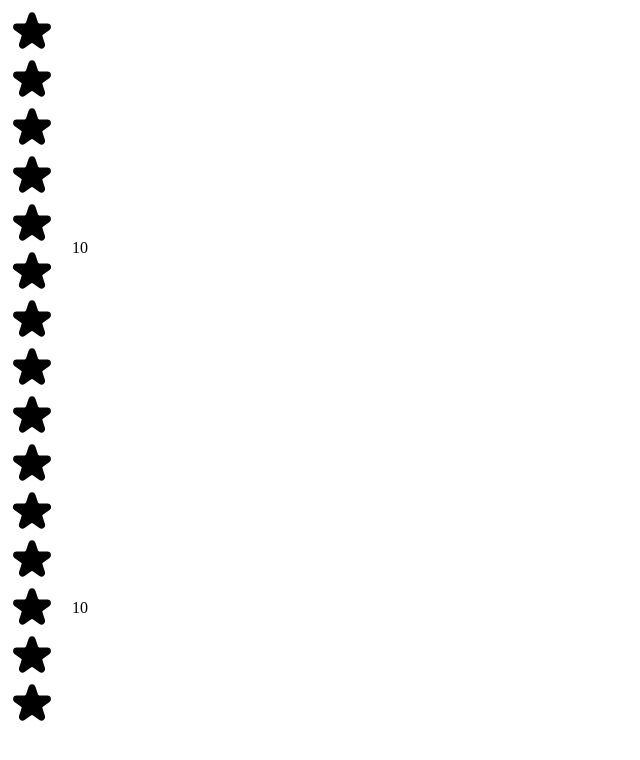
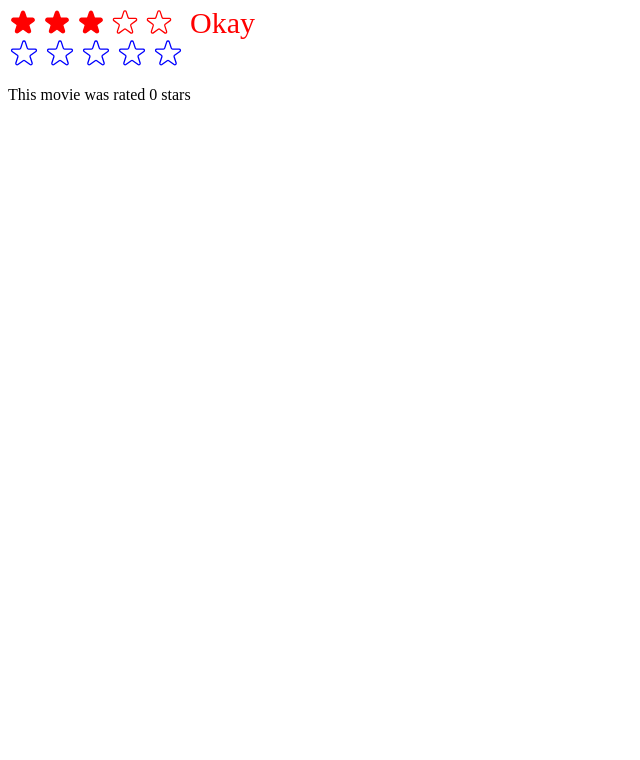
Before and after one commit to pawansarap/usepopcorn, a React (Create React App) app: page / in a window 1280 px wide. Shown: the top 760 px of the page, without its empty margins (0-640 px from the left). Built offline with nearby package versions, Linux system fonts and the light colour scheme.

Commit message:
Updated the StarRating Component

```diff
--- a/src/StarRating.js
+++ b/src/StarRating.js
@@ -1,3 +1,6 @@
+import { useState } from "react";
+import PropTypes from "prop-types";
+
 const containerStyle = {
   display: "flex",
   alignItems: "center",
@@ -9,43 +12,105 @@
   gap: "4px",
 };
 
+StartRating.prototype={
+  maxRating: PropTypes.number,
+  defaultRating: PropTypes.number,
+  color: PropTypes.string,
+  size: PropTypes.number,
+  messages: PropTypes.array,
+  className:PropTypes.string,
+  onSetRating: PropTypes.func,
+}
+
+export default function StartRating({
+  maxRating = 5,
+  color = "#fcc419",
+  size = 48,
+  className = "",
+  messages = [],
+  defaultRating=0,
+  onSetRating,
+}) {
+  const [rating, setRating] = useState(defaultRating);
+  const [tempRating, setTemRating] = useState(0);
+
+  function handleRating(rating) {
+    setRating(rating);
+    onSetRating(rating);
+  }
   const textStyle = {
     lineHeight: "1",
     margin: "0",
+    color,
+    fontSize: `${size / 1.5}px`,
   };
-
-export default function StartRating({ maxRating = 5 }) {
-  // const [rating, setRating] = useState(0);
   return (
-    <div style={containerStyle}>
-      <div>
+    <div style={containerStyle} className={className}>
+      <div style={StarContainerStyle}>
         {Array.from({ length: maxRating }, (_, i) => (
-          <Star key={i} />
+          <Star
+            key={i}
+            full={tempRating ? tempRating >= i + 1 : rating >= i + 1}
+            onReating={() => handleRating(i + 1)}
+            onHoverIn={() => setTemRating(i + 1)}
+            onHoverOut={() => setTemRating(0)}
+            color={color}
+            size={size}
+          />
         ))}
       </div>
-      <p>10</p>
+      <p style={textStyle}>
+        {messages.length === maxRating
+          ? messages[tempRating ? tempRating - 1 : rating - 1]
+          : tempRating
+          ? tempRating
+          : rating
+          ? rating
+          : ""}
+      </p>
     </div>
   );
 }
 
-const starStyle={
-    width:"48px",
-    height:"48px",
-    display:"block",
-    cursor:"pointer",
-}
-
-function Star() {
+function Star({ onReating, full, onHoverIn, onHoverOut, color, size }) {
+  const starStyle = {
+    width: `${size / 1.5}px`,
+    height: `${size / 1.5}px`,
+    display: "block",
+    cursor: "pointer",
+  };
   return (
-    <span role="button" style={starStyle}>
+    <span
+      role="button"
+      style={starStyle}
+      onClick={onReating}
+      onMouseEnter={onHoverIn}
+      onMouseLeave={onHoverOut}
+    >
+      {full ? (
         <svg
           xmlns="http://www.w3.org/2000/svg"
           viewBox="0 0 20 20"
-        fill="#000"
-        stroke="#000"
+          fill={color}
+          stroke={color}
         >
           <path d="M9.049 2.927c.3-.921 1.603-.921 1.902 0l1.07 3.292a1 1 0 00.95.69h3.462c.969 0 1.371 1.24.588 1.81l-2.8 2.034a1 1 0 00-.364 1.118l1.07 3.292c.3.921-.755 1.688-1.54 1.118l-2.8-2.034a1 1 0 00-1.175 0l-2.8 2.034c-.784.57-1.838-.197-1.539-1.118l1.07-3.292a1 1 0 00-.364-1.118L2.98 8.72c-.783-.57-.38-1.81.588-1.81h3.461a1 1 0 00.951-.69l1.07-3.292z" />
         </svg>
+      ) : (
+        <svg
+          xmlns="http://www.w3.org/2000/svg"
+          fill="none"
+          viewBox="0 0 24 24"
+          stroke={color}
+        >
+          <path
+            strokeLinecap="round"
+            strokeLinejoin="round"
+            strokeWidth="{2}"
+            d="M11.049 2.927c.3-.921 1.603-.921 1.902 0l1.519 4.674a1 1 0 00.95.69h4.915c.969 0 1.371 1.24.588 1.81l-3.976 2.888a1 1 0 00-.363 1.118l1.518 4.674c.3.922-.755 1.688-1.538 1.118l-3.976-2.888a1 1 0 00-1.176 0l-3.976 2.888c-.783.57-1.838-.197-1.538-1.118l1.518-4.674a1 1 0 00-.363-1.118l-3.976-2.888c-.784-.57-.38-1.81.588-1.81h4.914a1 1 0 00.951-.69l1.519-4.674z"
+          />
+        </svg>
+      )}
     </span>
   );
 }
--- a/src/index.css
+++ b/src/index.css
@@ -306,7 +306,6 @@
 .btn-add:hover {
   background-color: var(--color-primary-light);
 }
-
 .seconds {
   background-color: var(--color-background-100);
   width: 8rem;
--- a/src/index.js
+++ b/src/index.js
@@ -1,14 +1,32 @@
-import React from 'react';
-import ReactDOM from 'react-dom/client';
+import React, { useState } from "react";
+import ReactDOM from "react-dom/client";
 // import './index.css';
 // import App from './App';
-import StarRating from './StarRating';
+import StarRating from "./StarRating";
 
-const root = ReactDOM.createRoot(document.getElementById('root'));
+function Test(){
+  const [movieRating, setMovieRating] = useState(0)
+  return(
+    <div>
+      <StarRating color="blue" onSetRating={setMovieRating}/>
+      <p>This movie was rated {movieRating} stars</p>
+    </div>
+  )
+}
+
+const root = ReactDOM.createRoot(document.getElementById("root"));
 root.render(
   <React.StrictMode>
     {/* <App /> */}
-    <StarRating maxRating={10}/>
-    <StarRating />
+    <StarRating
+      maxRating={5}
+      color="red"
+      size={45}
+      className="test"
+      messages={["Terrible", "Bad", "Okay", "Good", "Amazing"]}
+      defaultRating={3}
+    />
+    <Test/>
+
   </React.StrictMode>
 );
```
Lines whose indentation alone changed are shown as unchanged.
